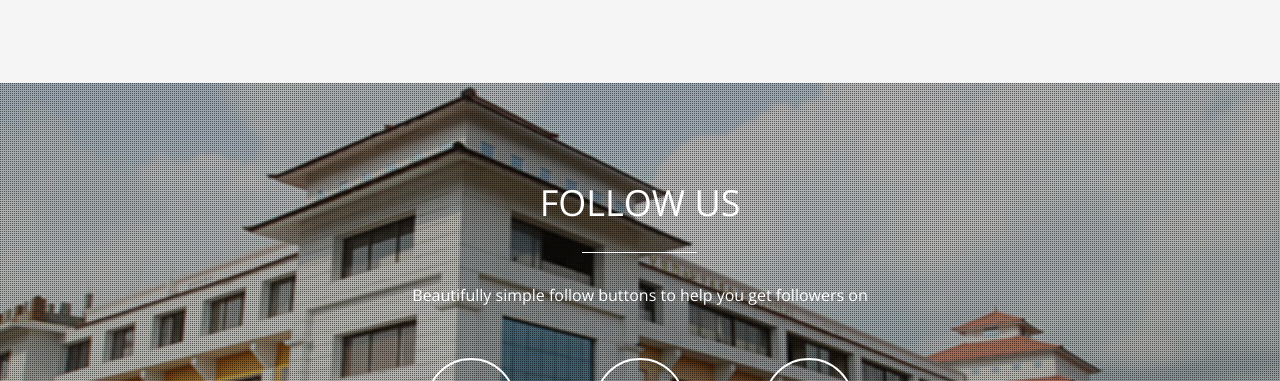
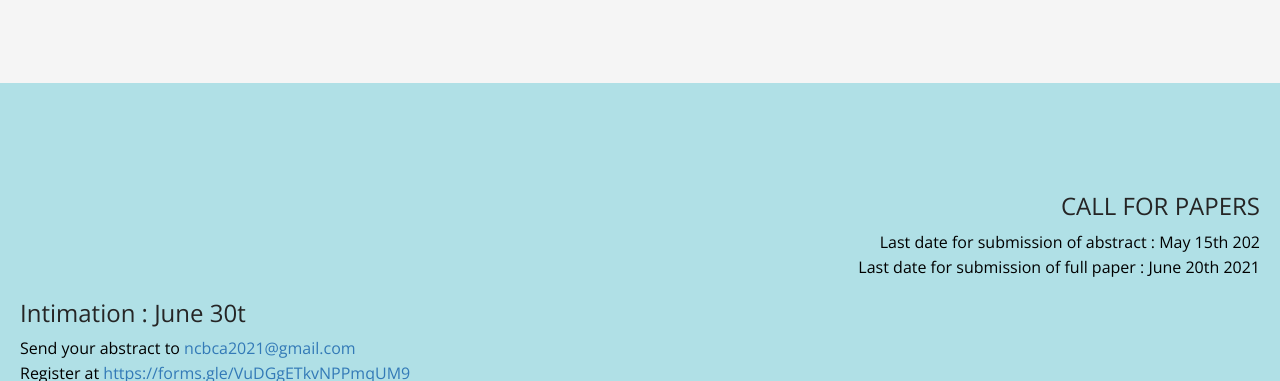
Before and after one commit to Esdark/College-Website, a plain HTML site: page index.html in a window 1280 px wide. Shown: the part 2884-3265 px from the top of the page. Drawn offline with nearby package versions, Linux system fonts and the light colour scheme; some packages are replaced by stand-ins of ours.

Commit message:
call for  paper section

```diff
--- a/index.html
+++ b/index.html
@@ -277,6 +277,19 @@
 			</section>
 			<!-- end Testimonial section -->
 
+			<!--Call For Paper-->
+
+			<section style="background-color: powderblue;">
+				<div style="padding: 20px;">
+					<h3 style="text-align: right;">CALL FOR PAPERS</h3>
+					<p style="text-align: right; color: black;">Last date for submission of abstract : May 15th 202</p>
+					<p style="text-align: right; color: black;">Last date for submission of full paper : June 20th 2021</p>
+					<h3>Intimation : June 30t</h3>
+					<p style="color: black;">Send your abstract to <a href="ncbca2021@gmail.com">ncbca2021@gmail.com</a></p>
+					<p style="color: black;">Register at <a href="https://forms.gle/VuDGgETkvNPPmqUM9"> https://forms.gle/VuDGgETkvNPPmqUM9</a></p>
+				</div>
+				</section>
+			<!--End Call For Paper-->
 
 
 			<!-- Social section -->
```
